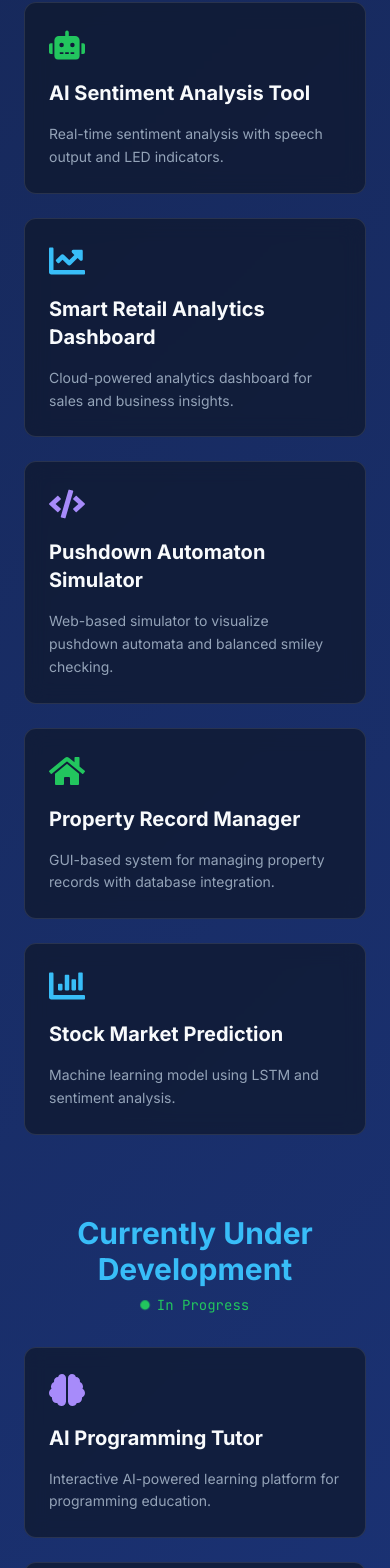
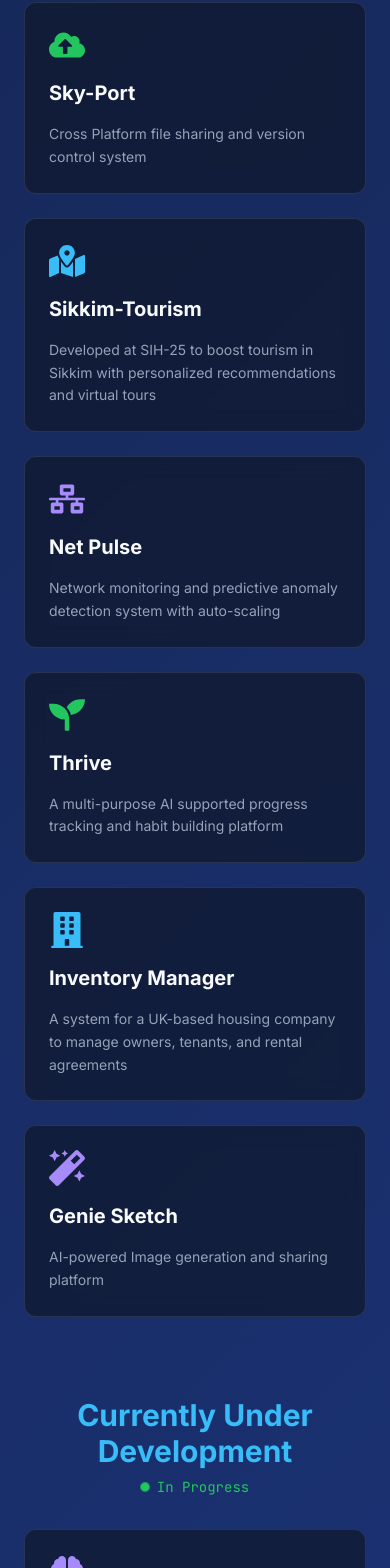
Before and after one commit to TanveerS24/CodeSense, a Next.js app: page / in a window 390 px wide. Shown: the part 4500-6068 px from the top of the page. Built offline with nearby package versions, Linux system fonts and the light colour scheme; no server answers.

Commit message:
Changed projects to my own projects

```diff
--- a/components/sections/Contact.tsx
+++ b/components/sections/Contact.tsx
@@ -17,8 +17,8 @@ const contactMethods = [
   {
     icon: FaInstagram,
     label: 'Instagram',
-    value: '@epicblue06',
-    link: 'https://www.instagram.com/epicblue06/',
+    value: '@codesense.me',
+    link: 'https://www.instagram.com/codesense.me/#',
     color: 'purple',
   },
   {
--- a/components/sections/Home.tsx
+++ b/components/sections/Home.tsx
@@ -2,13 +2,6 @@
 
 import { motion } from 'framer-motion';
 import SectionWrapper from '../SectionWrapper';
-
-const codeSymbols = [
-  { symbol: '{ }', x: 20, y: 20, delay: 0 },
-  { symbol: '</>', x: 80, y: 40, delay: 0.2 },
-  { symbol: '( )', x: 60, y: 70, delay: 0.4 },
-  { symbol: '[ ]', x: 30, y: 60, delay: 0.6 },
-];
 
 export default function Home() {
   const scrollToSection = (href: string) => {
@@ -108,32 +101,6 @@ export default function Home() {
             </div>
           </div>
 
-          {/* Floating Code Symbols */}
-          {codeSymbols.map((item, index) => (
-            <motion.div
-              key={index}
-              initial={{ opacity: 0, scale: 0 }}
-              animate={{
-                opacity: 1,
-                scale: 1,
-                y: [0, -20, 0],
-              }}
-              transition={{
-                opacity: { delay: 0.6 + item.delay, duration: 0.5 },
-                scale: { delay: 0.6 + item.delay, duration: 0.5 },
-                y: {
-                  delay: 1 + item.delay,
-                  duration: 3,
-                  repeat: Infinity,
-                  ease: 'easeInOut',
-                },
-              }}
-              className="absolute text-2xl lg:text-3xl font-mono font-bold text-accent-purple/70"
-              style={{ left: `${item.x}%`, top: `${item.y}%` }}
-            >
-              {item.symbol}
-            </motion.div>
-          ))}
         </motion.div>
       </div>
     </SectionWrapper>
--- a/components/sections/Projects.tsx
+++ b/components/sections/Projects.tsx
@@ -1,59 +1,65 @@
 'use client';
 
 import { motion } from 'framer-motion';
-import { FaRobot, FaChartLine, FaCode, FaHome, FaChartBar, FaBrain, FaTint, FaGraduationCap } from 'react-icons/fa';
+import { FaCloudUploadAlt, FaMapMarkedAlt, FaNetworkWired, FaSeedling, FaBuilding, FaMagic, FaBrain, FaFileMedical, FaCloudSun } from 'react-icons/fa';
 import SectionWrapper from '../SectionWrapper';
 
 const completedProjects = [
   {
-    icon: FaRobot,
-    name: 'AI Sentiment Analysis Tool',
-    description: 'Real-time sentiment analysis with speech output and LED indicators.',
+    icon: FaCloudUploadAlt,
+    name: 'Sky-Port',
+    description: 'Cross Platform file sharing and version control system',
     color: 'green',
   },
   {
-    icon: FaChartLine,
-    name: 'Smart Retail Analytics Dashboard',
-    description: 'Cloud-powered analytics dashboard for sales and business insights.',
+    icon: FaMapMarkedAlt,
+    name: 'Sikkim-Tourism',
+    description: 'Developed at SIH-25 to boost tourism in Sikkim with personalized recommendations and virtual tours',
     color: 'blue',
   },
   {
-    icon: FaCode,
-    name: 'Pushdown Automaton Simulator',
-    description: 'Web-based simulator to visualize pushdown automata and balanced smiley checking.',
+    icon: FaNetworkWired,
+    name: 'Net Pulse',
+    description: 'Network monitoring and predictive anomaly detection system with auto-scaling',
     color: 'purple',
   },
   {
-    icon: FaHome,
-    name: 'Property Record Manager',
-    description: 'GUI-based system for managing property records with database integration.',
+    icon: FaSeedling,
+    name: 'Thrive',
+    description: 'A multi-purpose AI supported progress tracking and habit building platform',
     color: 'green',
   },
   {
-    icon: FaChartBar,
-    name: 'Stock Market Prediction',
-    description: 'Machine learning model using LSTM and sentiment analysis.',
+    icon: FaBuilding,
+    name: 'Inventory Manager',
+    description: 'A system for a UK-based housing company to manage owners, tenants, and rental agreements',
     color: 'blue',
   },
+  {
+    icon: FaMagic,
+    name: "Genie Sketch",
+    description: 'AI-powered Image generation and sharing platform',
+    color: 'purple',
+  }
 ];
 
 const developmentProjects = [
   {
     icon: FaBrain,
-    name: 'AI Programming Tutor',
-    description: 'Interactive AI-powered learning platform for programming education.',
+    name: 'Skill-Nest',
+    description: 'DSA learning platform using Spring Boot and Kubernetes for scalable load balancing',
     color: 'purple',
   },
   {
-    icon: FaTint,
-    name: 'Smart Water Management System',
-    description: 'IoT-based system for efficient water resource management.',
+    icon: FaFileMedical,
+    name: 'Policy Lens',
+    description: 'Rag based Healthcare policy analysis and recommendation system',
     color: 'blue',
   },
   {
-    icon: FaGraduationCap,
-    name: 'Developer Learning Platform',
-    description: 'Comprehensive platform for learning software development.',
+    icon: FaCloudSun,
+    name: 'Micro Weather Station',
+    description: 'IOT based real-time weather monitoring system with data visualization',
     color: 'green',
   },
 ];
```
